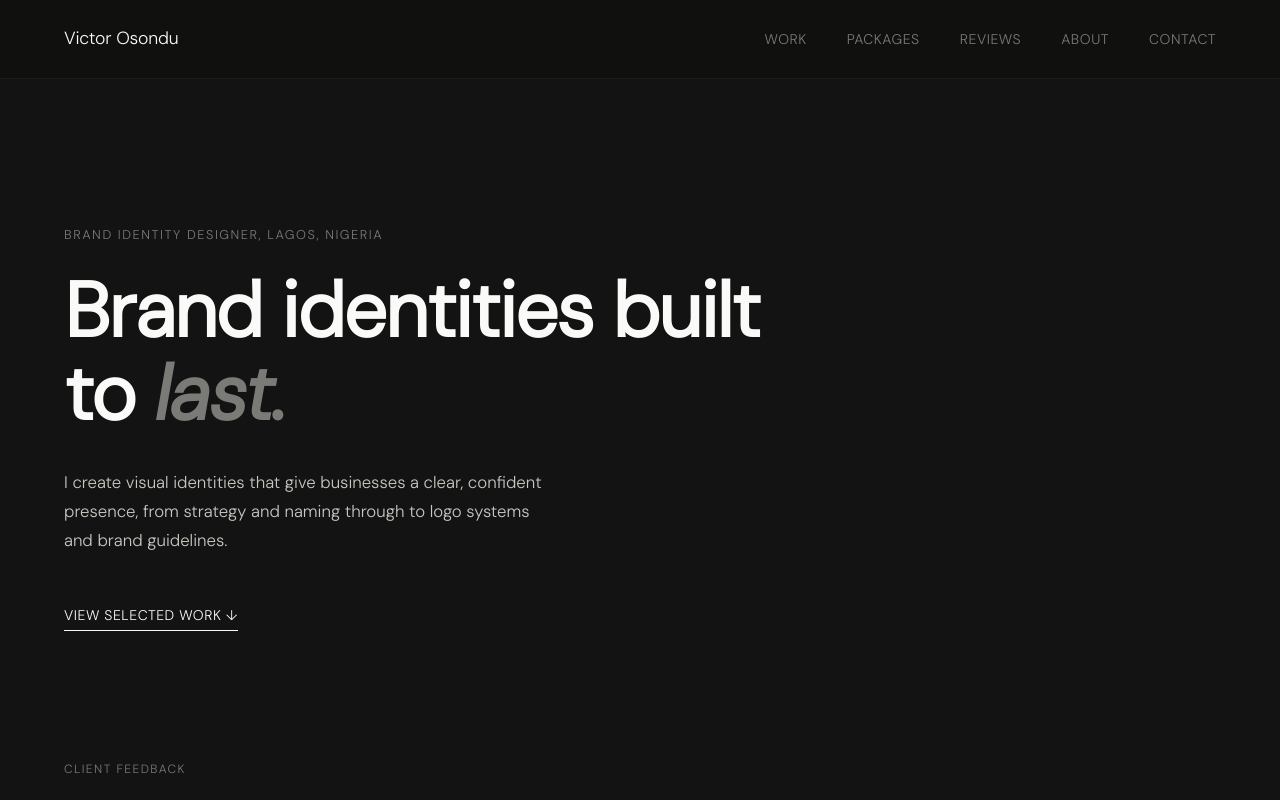
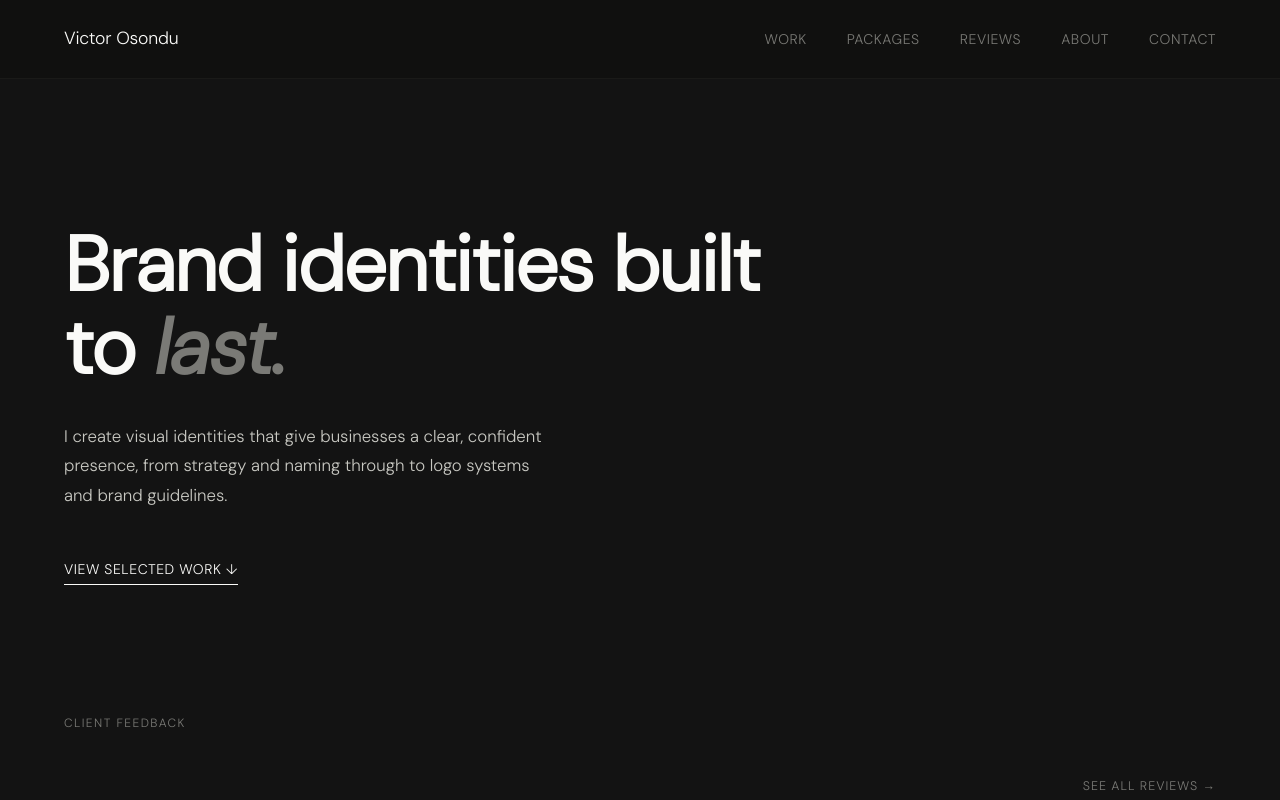
Before and after one commit to vosondu/my-portfolio, a plain HTML site: page index.html in a window 1280 px wide. Shown: the top 800 px of the page. Drawn offline with Linux system fonts and the light colour scheme.

Commit message:
Simplifying the home page

```diff
--- a/index.html
+++ b/index.html
@@ -731,7 +731,7 @@
 
 		<!-- HERO -->
 		<section class="hero">
-			<p class="hero-eyebrow">Brand Identity Designer, Lagos, Nigeria</p>
+			<!-- <p class="hero-eyebrow">Brand Identity Designer, Lagos, Nigeria</p> -->
 			<h1>Brand identities built to <em>last.</em></h1>
 			<p class="hero-sub">
 				I create visual identities that give businesses a clear, confident
```
